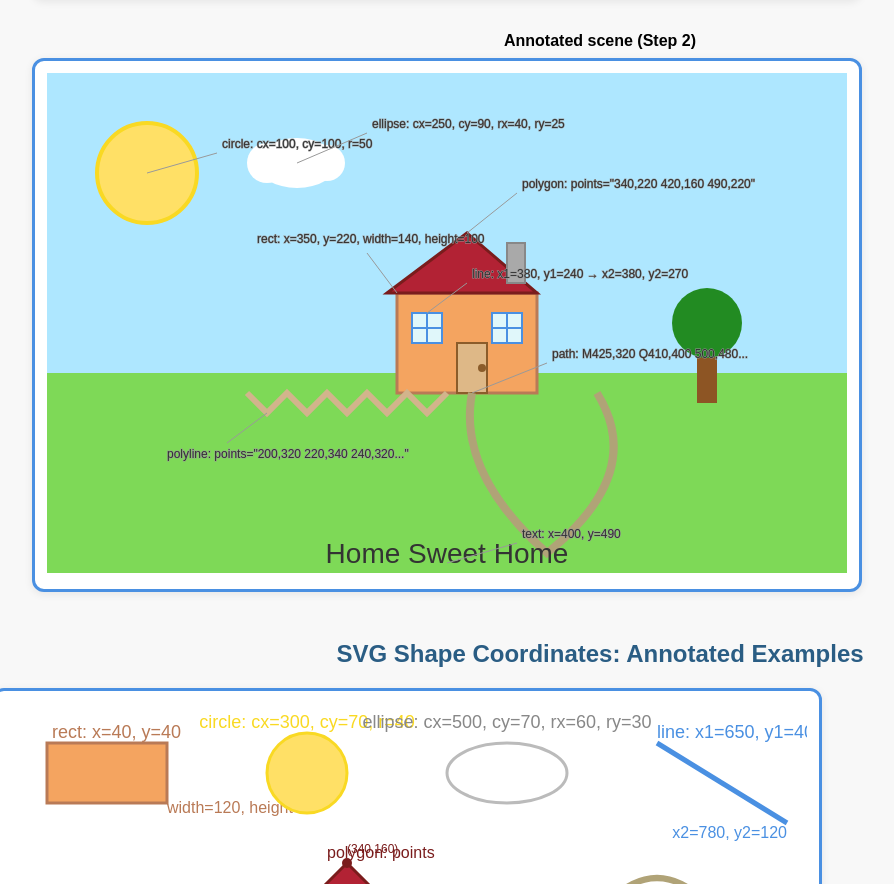
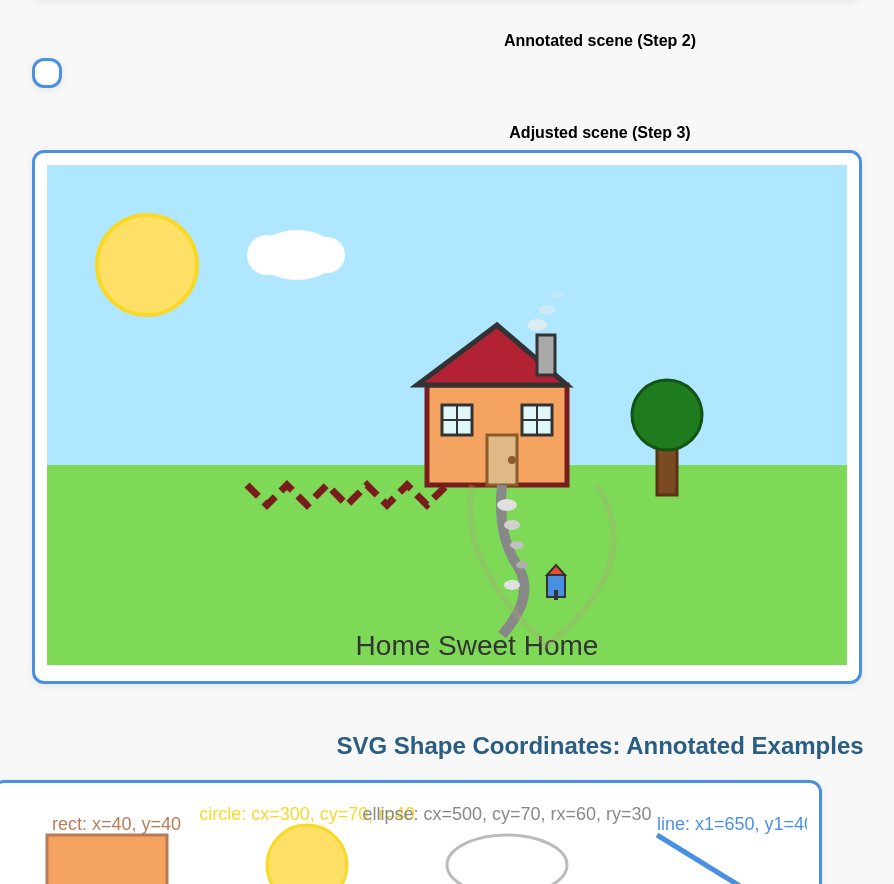
Before and after one commit to sharlenelim21/t04-1, a plain HTML site: page index.html in a window 1280 px wide. Shown: the part 608-1492 px from the top of the page, without its empty margins (40-934 px from the left). Drawn offline with Linux system fonts and the light colour scheme.

Commit message:
style: reposition elements; refine fills/strokes; add path/mailbox/smoke [AI-assisted]

```diff
--- a/index.html
+++ b/index.html
@@ -80,18 +80,27 @@
 		</div>
 	</figure>
 
+
 	<figure id="scene-annotated-figure" style="margin-bottom:2em;">
-		<figcaption style="text-align:center;font-weight:bold;margin-bottom:8px;">Annotated scene (Step 2)</figcaption>
+			<figcaption style="text-align:center;font-weight:bold;margin-bottom:8px;">Annotated scene (Step 2)</figcaption>
+			<div class="svg-border">
+					<!-- ...existing code... -->
+			</div>
+	</figure>
+
+	<!-- Step 3: Adjusted scene -->
+	<figure id="scene-adjusted-figure" style="margin-bottom:2em;">
+		<figcaption style="text-align:center;font-weight:bold;margin-bottom:8px;">Adjusted scene (Step 3)</figcaption>
 		<div class="svg-border">
 			<svg
-				id="scene-annotated"
+				id="scene-adjusted"
 				viewBox="0 0 800 500"
 				width="800" height="500"
-				aria-labelledby="svgTitle2 svgDesc2"
+				aria-labelledby="svgTitle3 svgDesc3"
 				role="img"
 			>
-				<title id="svgTitle2">SVG House and Garden Scene (Annotated)</title>
-				<desc id="svgDesc2">A simple house and garden scene with annotation labels for each SVG shape type.</desc>
+				<title id="svgTitle3">SVG House and Garden Scene (Adjusted)</title>
+				<desc id="svgDesc3">A house and garden scene with improved layout, contrast, and extra details.</desc>
 				<!-- Sky -->
 				<rect x="0" y="0" width="800" height="300" fill="#aee7ff" />
 				<!-- Grass -->
@@ -102,79 +111,63 @@
 				<ellipse cx="250" cy="90" rx="40" ry="25" fill="#fff" />
 				<circle cx="220" cy="90" r="20" fill="#fff" />
 				<circle cx="280" cy="90" r="18" fill="#fff" />
-				<!-- Tree trunk (rect) -->
-				<rect x="650" y="270" width="20" height="60" fill="#8d5524" />
-				<!-- Tree foliage (circle) -->
-				<circle cx="660" cy="250" r="35" fill="#228b22" />
-				<!-- House body (rect) -->
-				<rect x="350" y="220" width="140" height="100" fill="#f4a460" stroke="#b97a56" stroke-width="3" />
-				<!-- Roof (polygon) -->
-				<polygon points="340,220 420,160 490,220" fill="#b22234" stroke="#7a1c1c" stroke-width="3" />
-				<!-- Chimney (rect) -->
-				<rect x="460" y="170" width="18" height="40" fill="#a9a9a9" stroke="#888" stroke-width="2" />
-				<!-- Door (rect) -->
-				<rect x="410" y="270" width="30" height="50" fill="#deb887" stroke="#8b5c2a" stroke-width="2" />
-				<!-- Door knob (circle) -->
-				<circle cx="435" cy="295" r="4" fill="#8b5c2a" />
-				<!-- Windows (rect) -->
-				<rect x="365" y="240" width="30" height="30" fill="#e0f7fa" stroke="#4a90e2" stroke-width="2" />
-				<rect x="445" y="240" width="30" height="30" fill="#e0f7fa" stroke="#4a90e2" stroke-width="2" />
-				<!-- Window panes (lines) -->
-				<line x1="380" y1="240" x2="380" y2="270" stroke="#4a90e2" stroke-width="2" />
-				<line x1="365" y1="255" x2="395" y2="255" stroke="#4a90e2" stroke-width="2" />
-				<line x1="460" y1="240" x2="460" y2="270" stroke="#4a90e2" stroke-width="2" />
-				<line x1="445" y1="255" x2="475" y2="255" stroke="#4a90e2" stroke-width="2" />
-				<!-- Fence (polyline) -->
-				<polyline points="200,320 220,340 240,320 260,340 280,320 300,340 320,320 340,340 360,320 380,340 400,320" fill="none" stroke="#d2b48c" stroke-width="6" />
-				<!-- Curved garden path (path) -->
-				<path d="M425,320 Q410,400 500,480 Q600,400 550,320" fill="none" stroke="#b0a377" stroke-width="8" />
-				<!-- Caption (text) -->
-				<text x="400" y="490" text-anchor="middle" font-size="28" fill="#333" font-family="Arial, sans-serif">Home Sweet Home</text>
-				<!-- Annotation group -->
-				<g id="annotations" pointer-events="none">
-					<!-- Circle annotation (sun) -->
-					<line x1="100" y1="100" x2="170" y2="80" />
-					<text x="175" y="75">circle: cx=100, cy=100, r=50</text>
-					<!-- Rect annotation (house body) -->
-					<line x1="350" y1="220" x2="320" y2="180" />
-					<text x="210" y="170">rect: x=350, y=220, width=140, height=100</text>
-					<!-- Ellipse annotation (cloud) -->
-					<line x1="250" y1="90" x2="320" y2="60" />
-					<text x="325" y="55">ellipse: cx=250, cy=90, rx=40, ry=25</text>
-					<!-- Line annotation (window pane) -->
-					<line x1="380" y1="240" x2="420" y2="210" />
-					<text x="425" y="205">line: x1=380, y1=240 → x2=380, y2=270</text>
-					<!-- Polyline annotation (fence) -->
-					<line x1="220" y1="340" x2="180" y2="370" />
-					<text x="120" y="385">polyline: points="200,320 220,340 240,320..."</text>
-					<!-- Polygon annotation (roof) -->
-					<line x1="420" y1="160" x2="470" y2="120" />
-					<text x="475" y="115">polygon: points="340,220 420,160 490,220"</text>
-					<!-- Path annotation (garden path) -->
-					<line x1="425" y1="320" x2="500" y2="290" />
-					<text x="505" y="285">path: M425,320 Q410,400 500,480...</text>
-					<!-- Text annotation (caption) -->
-					<line x1="400" y1="490" x2="470" y2="470" />
-					<text x="475" y="465">text: x=400, y=490</text>
+				<!-- Tree trunk and foliage, shifted left for balance -->
+				<g transform="translate(-40,0)"><rect x="650" y="270" width="20" height="60" fill="#7a4a21" stroke="#5a3212" stroke-width="3" />
+				<circle cx="660" cy="250" r="35" fill="#1e7c1e" stroke="#145214" stroke-width="3" /></g>
+				<!-- House group, shifted right for balance -->
+				<g transform="translate(30,0)">
+					<!-- House body: higher contrast, thicker stroke -->
+					<rect x="350" y="220" width="140" height="100" fill="#f4a460" stroke="#7a1c1c" stroke-width="5" />
+					<!-- Roof: more contrast, thicker stroke -->
+					<polygon points="340,220 420,160 490,220" fill="#b22234" stroke="#333" stroke-width="5" />
+					<!-- Chimney: thicker stroke -->
+					<rect x="460" y="170" width="18" height="40" fill="#a9a9a9" stroke="#333" stroke-width="3" />
+					<!-- Door: thicker stroke -->
+					<rect x="410" y="270" width="30" height="50" fill="#deb887" stroke="#8b5c2a" stroke-width="3" />
+					<!-- Door knob -->
+					<circle cx="435" cy="295" r="4" fill="#8b5c2a" />
+					<!-- Windows: higher contrast, thicker stroke -->
+					<rect x="365" y="240" width="30" height="30" fill="#e0f7fa" stroke="#333" stroke-width="3" />
+					<rect x="445" y="240" width="30" height="30" fill="#e0f7fa" stroke="#333" stroke-width="3" />
+					<!-- Window panes -->
+					<line x1="380" y1="240" x2="380" y2="270" stroke="#333" stroke-width="2" />
+					<line x1="365" y1="255" x2="395" y2="255" stroke="#333" stroke-width="2" />
+					<line x1="460" y1="240" x2="460" y2="270" stroke="#333" stroke-width="2" />
+					<line x1="445" y1="255" x2="475" y2="255" stroke="#333" stroke-width="2" />
+					<!-- Curved stone footpath to door -->
+					<path d="M425,320 Q420,370 440,400 Q460,430 425,470" fill="none" stroke="#888" stroke-width="10" />
+					<!-- Stones on path -->
+					<ellipse cx="430" cy="340" rx="10" ry="6" fill="#e0e0e0" />
+					<ellipse cx="435" cy="360" rx="8" ry="5" fill="#d0d0d0" />
+					<ellipse cx="440" cy="380" rx="7" ry="4" fill="#c0c0c0" />
+					<ellipse cx="445" cy="400" rx="6" ry="3.5" fill="#b0b0b0" />
+					<ellipse cx="435" cy="420" rx="8" ry="5" fill="#e0e0e0" />
+					<!-- Mailbox near path -->
+					<rect x="470" y="410" width="18" height="22" fill="#4a90e2" stroke="#333" stroke-width="2" />
+					<polygon points="470,410 479,400 488,410" fill="#e94f37" stroke="#333" stroke-width="2" />
+					<rect x="477" y="425" width="4" height="10" fill="#333" />
+					<!-- Caption -->
+					<text x="400" y="490" text-anchor="middle" font-size="28" fill="#333" font-family="Arial, sans-serif">Home Sweet Home</text>
 				</g>
+				<!-- Fence: dashed stroke, higher contrast -->
+				<polyline points="200,320 220,340 240,320 260,340 280,320 300,340 320,320 340,340 360,320 380,340 400,320" fill="none" stroke="#7a1c1c" stroke-width="7" stroke-dasharray="16 8" />
+				<!-- Curved garden path (original, faded for clarity) -->
+				<path d="M425,320 Q410,400 500,480 Q600,400 550,320" fill="none" stroke="#b0a377" stroke-width="6" opacity="0.3" />
+				<!-- Chimney smoke: subtle ellipses -->
+				<ellipse cx="490" cy="160" rx="10" ry="6" fill="#eee" opacity="0.7" />
+				<ellipse cx="500" cy="145" rx="8" ry="5" fill="#eee" opacity="0.5" />
+				<ellipse cx="510" cy="130" rx="6" ry="4" fill="#eee" opacity="0.3" />
 			</svg>
 			<style>
-				#scene-annotated #annotations {
-					font-size:12px;
-					fill:#333;
-					stroke:#999;
-					stroke-width:1;
-					pointer-events:none;
+				/* Scoped styles for adjusted scene only */
+				#scene-adjusted polyline {
+					stroke-dasharray: 16 8;
 				}
-				#scene-annotated #annotations text {
-					font-family:Arial,sans-serif;
-					background:#fff;
-					paint-order:stroke;
+				#scene-adjusted text {
+					font-family: Arial, sans-serif;
 				}
-				#scene-annotated #annotations line {
-					stroke:#999;
-					stroke-width:1;
-					pointer-events:none;
+				#scene-adjusted .mailbox {
+					filter: drop-shadow(0 2px 2px #888);
 				}
 			</style>
 		</div>
```
